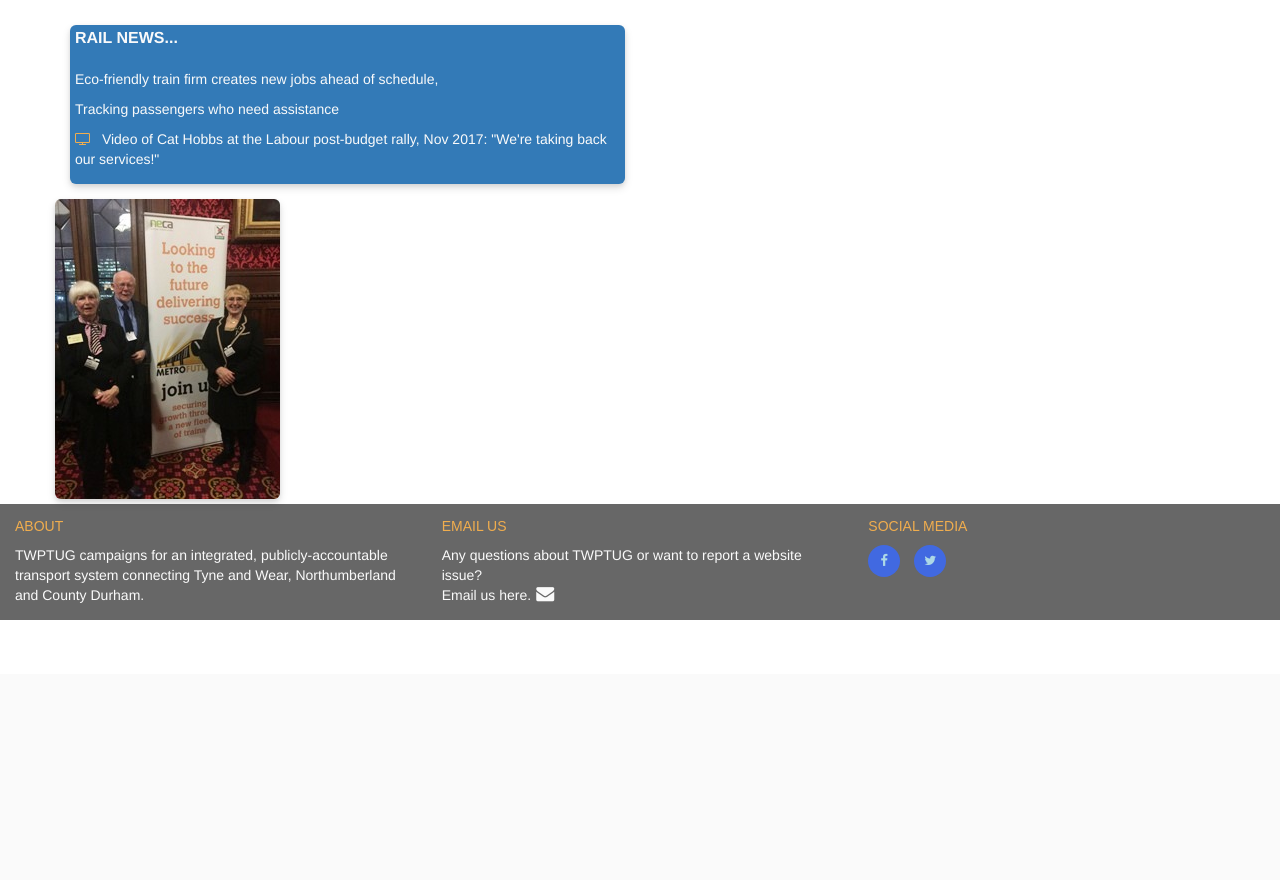
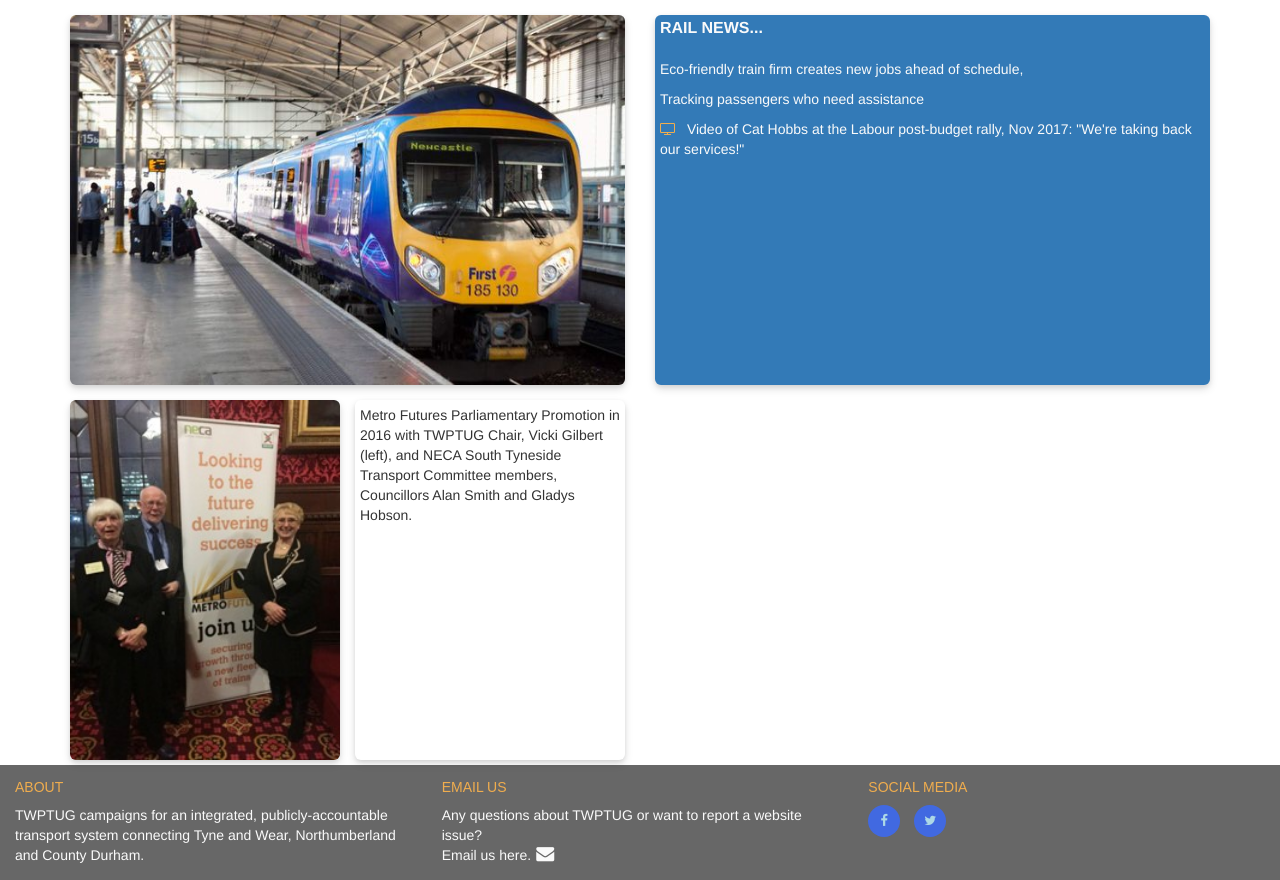
Before and after one commit to kevald1963/milestone-1-twptug-redesign, a Flask app: page /rail in a window 1280 px wide. Shown: the part 126-1006 px from the top of the page. Before the commit the page ends 746 px from the top, so only its background shows below. Run offline with Flask 2, Linux system fonts and the light colour scheme; some libraries are stand-ins or nearby versions.

Commit message:
Modal video autoplay / autostop now working. Styling and layout changes also applied to rail.html.

```diff
--- a/static/css/style.css
+++ b/static/css/style.css
@@ -343,13 +343,22 @@ footer {
 }
 
 /*-------------------------------------------------- Rail Page */
+.rail-image {
+    max-width: 100%;
+    margin-top: 15px;
+    margin-bottom: 0;
+    padding: 0;
+    border-radius: 6px;
+    box-shadow: 0 4px 8px 0 rgba(0,0,0,0.12), 0 2px 4px 0 rgba(0,0,0,0.08);
+}
+
 .news-rail {
-    max-height: 500px;
+    height: 370px;
     max-width: 560px;
     background-color: #337ab7;
     color: #fafafa;
     margin: auto;
-    margin-top: 25px;
+    margin-top: 15px;
     padding: 2px 2px 5px 5px;
     border-radius: 6px;
     box-shadow: 0 4px 8px 0 rgba(0,0,0,0.12), 0 2px 4px 0 rgba(0,0,0,0.08);
@@ -360,11 +369,20 @@ footer {
     color: #fafafa;
 }
 
-.video-rail {
-    padding: 0;
-    margin-top: 20px;
+.rail-lobby-image {
+    min-width: 100%;
+    margin-left: 15px;
 }
 
+.rail-lobby-text {
+    min-height: 360px;
+    margin-top: 15px;
+    margin-left: 0;
+    margin-left: 0;
+    padding: 5px;
+    border-radius: 6px;
+    box-shadow: 0 4px 8px 0 rgba(0,0,0,0.12), 0 2px 4px 0 rgba(0,0,0,0.08);
+}
 
 /*-------------------------------------------------- About Page */
 
--- a/templates/base.html
+++ b/templates/base.html
@@ -277,8 +277,13 @@
     <script>
         function showModal(videoItem) {
             var title = videoItem.getAttribute("data-title");
-            var videoType = videoItem.getAttribute("data-video-type");
+            var videoType = videoItem.getAttribute("data-video-type");  // 'mp4' or 'youtube'
             var videoSource = videoItem.getAttribute("data-video-source");
+
+            // Add the autoplay parameter to the source for Youtube videos.
+            if (videoType == 'youtube') {
+                videoSource = videoSource + "?&autoplay=1";
+            };
 
             // Set title of video in the modal window.
             $("#modal-title").html(title);
@@ -287,7 +292,7 @@
             if (videoType == "mp4") {
                 var videoHTML = ' \
                 <div class="embed-responsive embed-responsive-16by9"> \
-                    <video class="embed-responsive-item" width="560px" height="240px" controls> \
+                    <video class="embed-responsive-item" width="560px" height="240px" controls autoplay> \
                         <source id="source" src="" type="video/mp4"> \
                     </video> \
                 </div>';
@@ -296,11 +301,16 @@
                     var videoHTML = ' \
                     <iframe id="source" width="560" height="315" \
                         src="" \
-                        frameborder="0" allow="accelerometer; autoplay; encrypted-media; gyroscope; picture-in-picture" \
+                        frameborder="0" picture-in-picture autoplay \
                         allowfullscreen> \
                     </iframe>';
                 } else {
-                    var videoHTML = '<p>Sorry, this video format is not supported.</p>';
+                    if (videoType == "") {
+                        var videoHTML = "<p>Sorry, video format is set to blank. Please contact Web Administrator.</p>";
+                    } else {
+                        var videoHTML = "<p>Sorry, this video format (" + videoType + ") is not supported. \
+                                            Please contact Web Administrator.</p>";
+                    }
                 }
             };
             $("#modal-video").html(videoHTML);
@@ -312,6 +322,13 @@
     <script>
         $('body').on('hidden.bs.modal', '.modal', function () {
             $('video').trigger('pause');
+        });
+    </script>
+
+    <!-- Stop Youtube video playing when modal is closed. -->
+    <script>
+        $('#videoModal').on('hidden.bs.modal', function () {
+            $('#modal-video iframe').attr('src', '');
         });
     </script>
 
--- a/templates/rail.html
+++ b/templates/rail.html
@@ -5,6 +5,11 @@
 
     <div class="col-xs-12 col-sm-12 col-md-12 col-lg-12">
         <div class="row">
+
+            <div class="col-xs-12 col-sm-12 col-md-6 col-lg-6">
+                <img class="rail-image" src="static/images/newcastle_train.jpg"
+                     alt="Newcastle-bound TransPennine Express train at Manchester Piccadilly Station.">
+            </div>
 
             <!-- NEWS -->
             <div class="col-xs-12 col-sm-12 col-md-12 col-lg-6">
@@ -42,7 +47,8 @@
                         data-video-source="https://www.youtube.com/embed/188H4pLy9H8"
                         onclick="showModal(this)">
                         <p><i class="fa fa-tv multi-media-icon"></i>
-                            Video of Cat Hobbs at the Labour post-budget rally, Nov 2017: "We're taking back our services!"
+                            Video of Cat Hobbs at the Labour post-budget rally, Nov 2017:
+                            "We're taking back our services!"
                         </p>
                     </a>
 
@@ -54,12 +60,20 @@
 
     <div class="row">
         <div class="col-xs-12 col-sm-12 col-md-3 col-lg-3">
-            <!-- IMAGE -->
-            <img class="group-image rail-image" src="static/images/metro_lobby.jpg"
+            <img class="rail-image rail-lobby-image" src="static/images/metro_lobby.jpg"
                  alt="Metro Futures Parliamentary Promotion with TWPTUG Chair, Vicki Gilbert, and
                  NECA South Tyneside Transport Committee members, Councillors Alan Smith and Gladys Hobson.">
-            <!-- /.IMAGE -->
         </div>
+
+        <div class="col-xs-12 col-sm-12 col-md-3 col-lg-3">
+            <div class="rail-lobby-text">
+                <p>
+                    Metro Futures Parliamentary Promotion in 2016 with TWPTUG Chair, Vicki Gilbert (left), and
+                    NECA South Tyneside Transport Committee members, Councillors Alan Smith and Gladys Hobson.
+                </p>
+            </div>
+        </div>
+
     </div>
 
 </section>
```
Also changed, not shown: static/images/newcastle_train.jpg (added).
